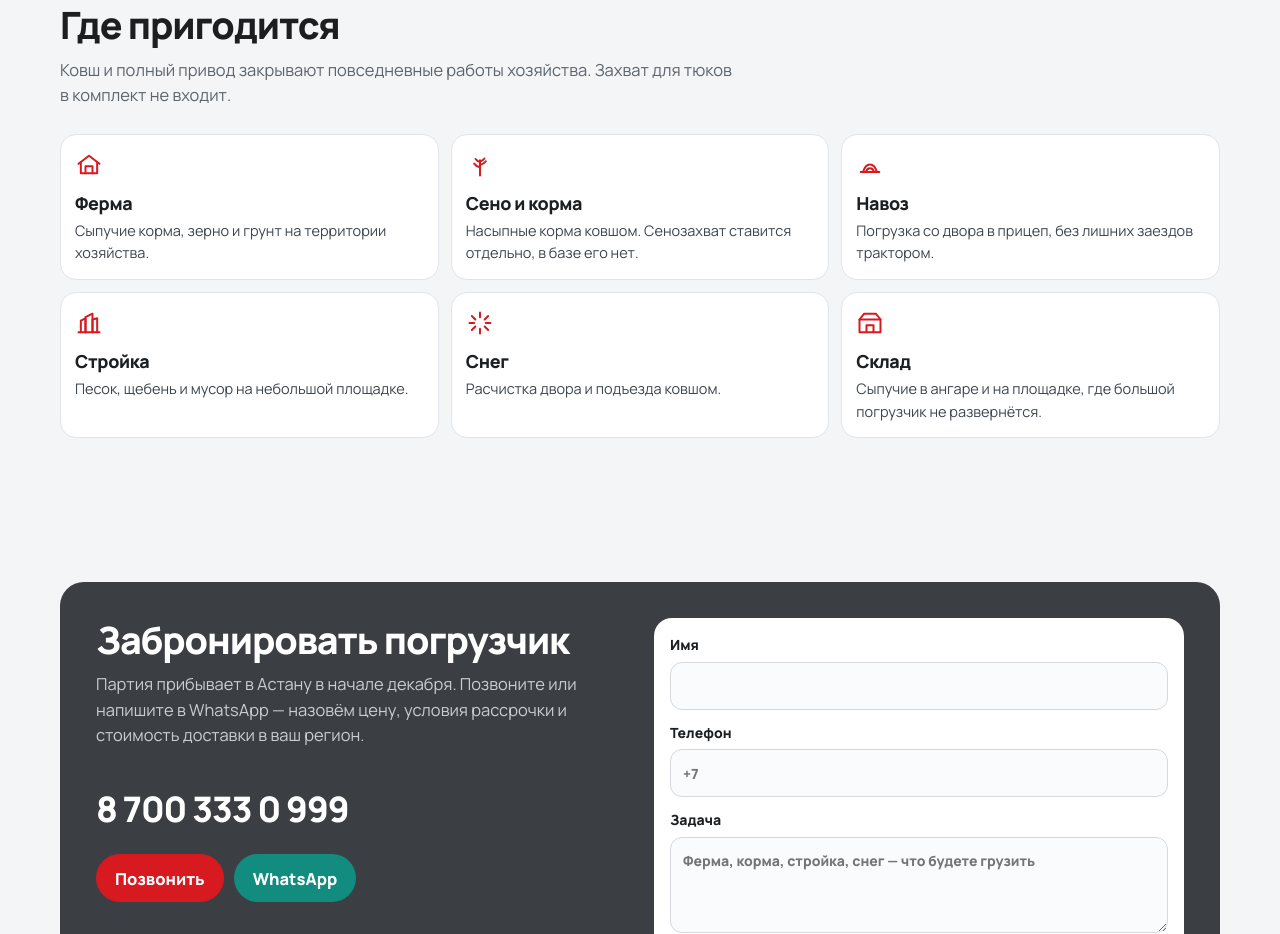
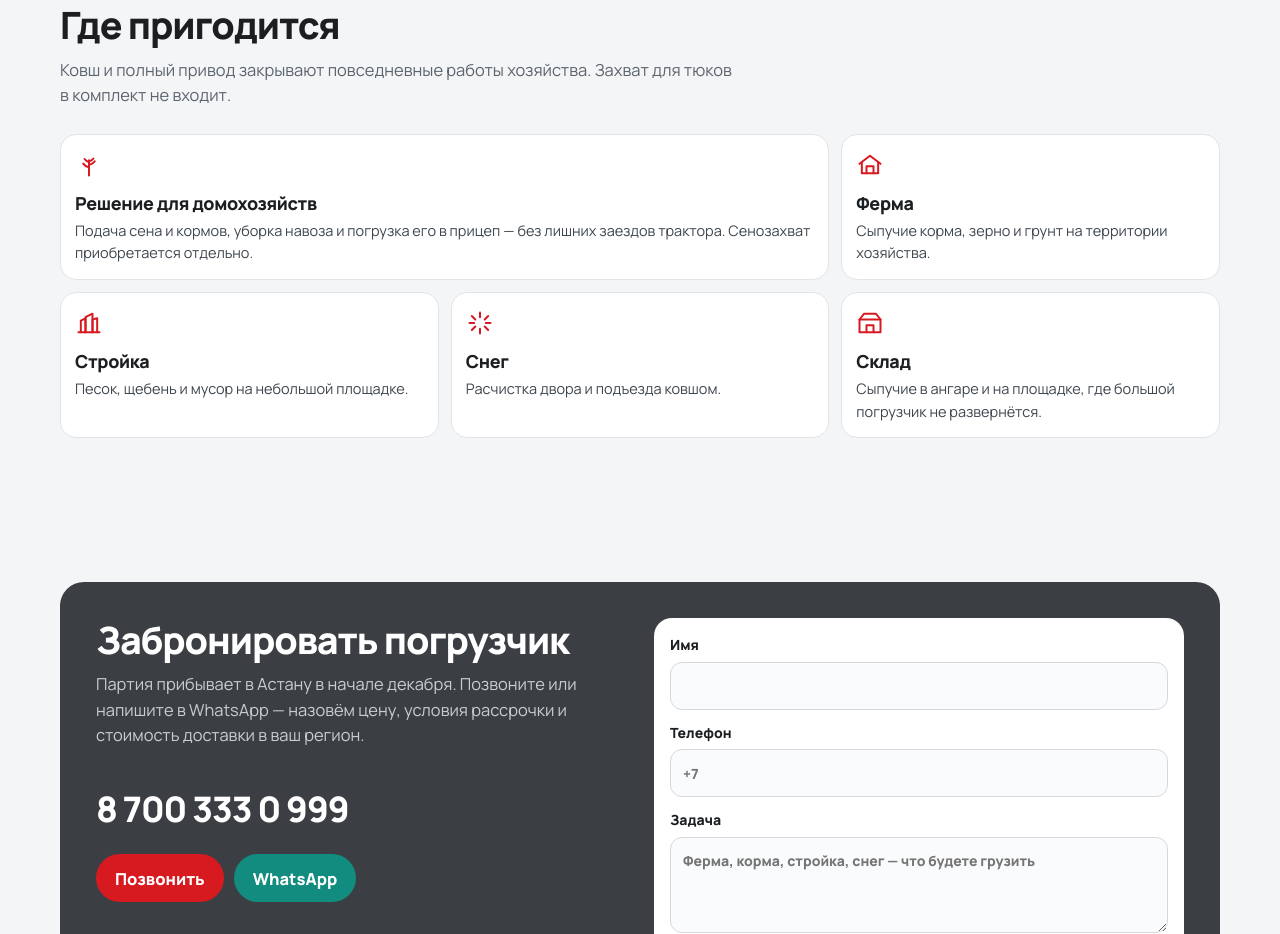
Before and after one commit to abk0186/adal907, a plain HTML site: page index.html in a window 1280 px wide. Shown: the part 6509-7443 px from the top of the page. Drawn offline with Linux system fonts and the light colour scheme.

Commit message:
Uses: merge hay and manure into household solution

```diff
--- a/assets/css/styles.css
+++ b/assets/css/styles.css
@@ -608,3 +608,5 @@ h3 { font-size: 1.12rem; font-weight: 800; letter-spacing: -0.02em; }
 @media (prefers-reduced-motion: reduce) {
   html { scroll-behavior: auto; }
 }
+
+.use-wide { grid-column: span 2; }
--- a/index.html
+++ b/index.html
@@ -261,20 +261,15 @@
         <h2>Где пригодится</h2>
         <p class="section-lead">Ковш и полный привод закрывают повседневные работы хозяйства. Захват для тюков в комплект не входит.</p>
         <div class="uses">
+          <article class="use use-wide">
+            <svg viewBox="0 0 24 24" aria-hidden="true"><path d="M12 21V8"/><path d="M12 14c-3.2-.6-5-3.2-5-3.2 1.6 2.2 5 3.2 5 3.2"/><path d="M12 12c3.2-.6 5-3.2 5-3.2-1.6 2.2-5 3.2-5 3.2"/><path d="M12 9.5c-2.4-.5-3.8-2.6-3.8-2.6 1.2 1.8 3.8 2.6 3.8 2.6"/><path d="M12 9c2.4-.5 3.8-2.6 3.8-2.6C14.6 8.2 12 9 12 9"/></svg>
+            <h3>Решение для домохозяйств</h3>
+            <p>Подача сена и кормов, уборка навоза и погрузка его в прицеп — без лишних заездов трактора. Сенозахват приобретается отдельно.</p>
+          </article>
           <article class="use">
             <svg viewBox="0 0 24 24" aria-hidden="true"><path d="M3 11 12 4l9 7"/><path d="M5 10v9h14v-9"/><path d="M9 19v-6h6v6"/></svg>
             <h3>Ферма</h3>
             <p>Сыпучие корма, зерно и грунт на территории хозяйства.</p>
-          </article>
-          <article class="use">
-            <svg viewBox="0 0 24 24" aria-hidden="true"><path d="M12 21V8"/><path d="M12 14c-3.2-.6-5-3.2-5-3.2 1.6 2.2 5 3.2 5 3.2"/><path d="M12 12c3.2-.6 5-3.2 5-3.2-1.6 2.2-5 3.2-5 3.2"/><path d="M12 9.5c-2.4-.5-3.8-2.6-3.8-2.6 1.2 1.8 3.8 2.6 3.8 2.6"/><path d="M12 9c2.4-.5 3.8-2.6 3.8-2.6C14.6 8.2 12 9 12 9"/></svg>
-            <h3>Сено и корма</h3>
-            <p>Насыпные корма ковшом. Сенозахват ставится отдельно, в базе его нет.</p>
-          </article>
-          <article class="use">
-            <svg viewBox="0 0 24 24" aria-hidden="true"><path d="M4 18h16"/><path d="M6 18c1.2-4 3-6.5 6-6.5S16.8 14 18 18"/><path d="M8.5 18c.6-2 1.6-3.2 3.5-3.2s2.9 1.2 3.5 3.2"/></svg>
-            <h3>Навоз</h3>
-            <p>Погрузка со двора в прицеп, без лишних заездов трактором.</p>
           </article>
           <article class="use">
             <svg viewBox="0 0 24 24" aria-hidden="true"><path d="M3 20h18"/><path d="M5 20V10l4-2v12"/><path d="M9 20V7l6-3v16"/><path d="M15 20V9l4-1v12"/></svg>
```
